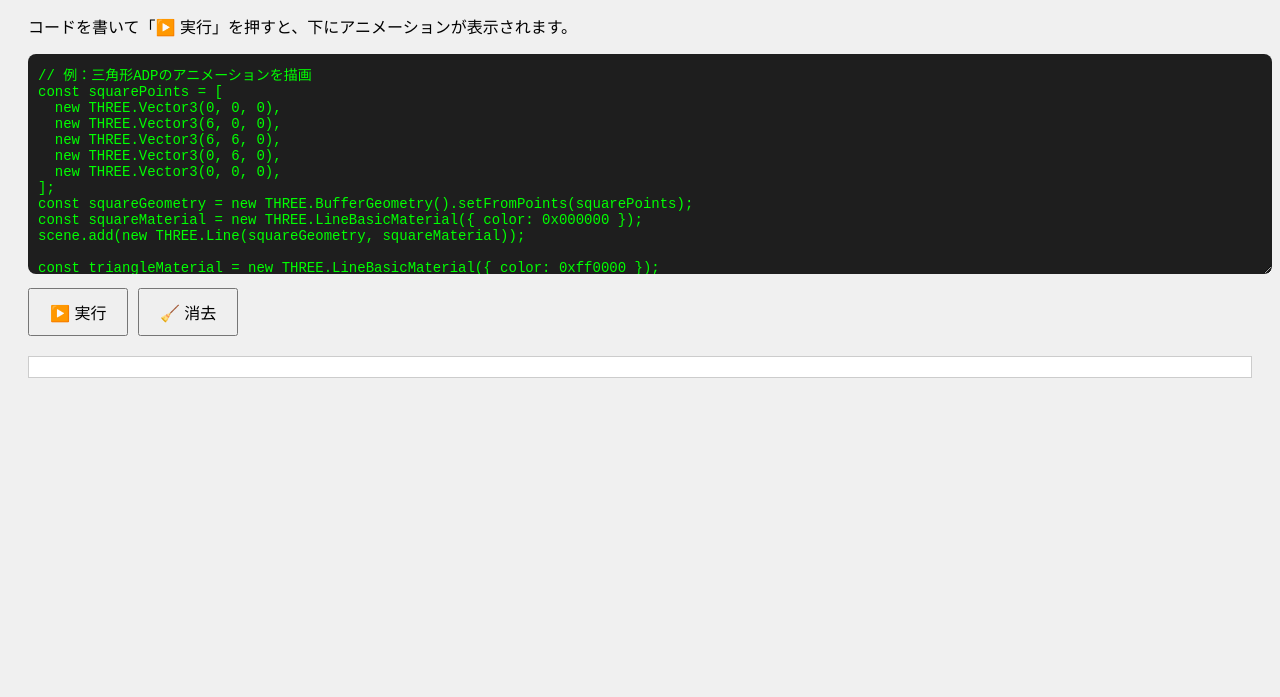
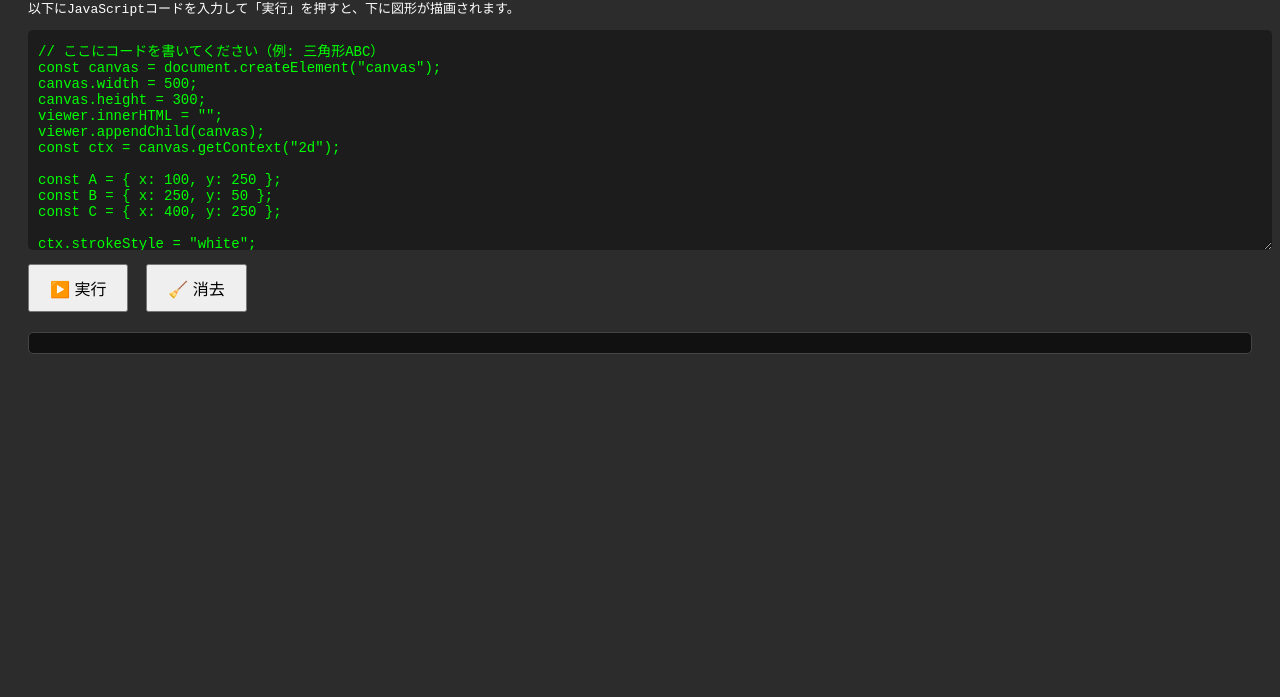
Before and after one commit to nori-sayamaru/blackboard-demo, a plain HTML site: page index.html in a window 1280 px wide. Shown: the part 103-800 px from the top of the page. Drawn offline with nearby package versions, Linux system fonts and the light colour scheme.

Commit message:
Add files via upload

```diff
--- a/index.html
+++ b/index.html
@@ -2,115 +2,90 @@
 <!DOCTYPE html>
 <html lang="ja">
 <head>
-  <meta charset="UTF-8" />
-  <title>黒板アニメーション</title>
+  <meta charset="UTF-8">
+  <title>黒板コードエディター</title>
   <style>
     body {
-      font-family: sans-serif;
-      background: #f0f0f0;
+      background-color: #2c2c2c;
+      color: #fff;
+      font-family: monospace;
       padding: 20px;
     }
     textarea {
       width: 100%;
       height: 200px;
-      background: #1e1e1e;
+      background-color: #1c1c1c;
       color: #00ff00;
-      font-family: monospace;
       font-size: 14px;
+      border: none;
       padding: 10px;
-      border-radius: 8px;
-      border: none;
+      border-radius: 5px;
+      margin-bottom: 10px;
     }
     button {
+      font-size: 16px;
       padding: 10px 20px;
-      margin: 10px 5px 20px 0;
-      font-size: 16px;
-      cursor: pointer;
+      margin-right: 10px;
     }
     #viewer {
-      background: #ffffff;
-      border: 1px solid #ccc;
+      margin-top: 20px;
+      background: #111;
       padding: 10px;
+      border-radius: 5px;
+      border: 1px solid #444;
     }
   </style>
 </head>
 <body>
-  <h1>🧑‍🏫 黒板コード実行デモ</h1>
-  <p>コードを書いて「▶️ 実行」を押すと、下にアニメーションが表示されます。</p>
+  <h1>🧑‍🏫 黒板エディター</h1>
+  <p>以下にJavaScriptコードを入力して「実行」を押すと、下に図形が描画されます。</p>
 
-  <textarea id="codeInput">
-// 例：三角形ADPのアニメーションを描画
-const squarePoints = [
-  new THREE.Vector3(0, 0, 0),
-  new THREE.Vector3(6, 0, 0),
-  new THREE.Vector3(6, 6, 0),
-  new THREE.Vector3(0, 6, 0),
-  new THREE.Vector3(0, 0, 0),
-];
-const squareGeometry = new THREE.BufferGeometry().setFromPoints(squarePoints);
-const squareMaterial = new THREE.LineBasicMaterial({ color: 0x000000 });
-scene.add(new THREE.Line(squareGeometry, squareMaterial));
+  <textarea id="codeInput">// ここにコードを書いてください（例: 三角形ABC）
+const canvas = document.createElement("canvas");
+canvas.width = 500;
+canvas.height = 300;
+viewer.innerHTML = "";
+viewer.appendChild(canvas);
+const ctx = canvas.getContext("2d");
 
-const triangleMaterial = new THREE.LineBasicMaterial({ color: 0xff0000 });
-const triangleGeometry = new THREE.BufferGeometry();
-const triangleLine = new THREE.Line(triangleGeometry, triangleMaterial);
-scene.add(triangleLine);
+const A = { x: 100, y: 250 };
+const B = { x: 250, y: 50 };
+const C = { x: 400, y: 250 };
 
-const totalLength = 6 * 4;
-const speed = 2;
-const totalTime = totalLength / speed;
-const clock = new THREE.Clock();
+ctx.strokeStyle = "white";
+ctx.lineWidth = 2;
+ctx.beginPath();
+ctx.moveTo(A.x, A.y);
+ctx.lineTo(B.x, B.y);
+ctx.lineTo(C.x, C.y);
+ctx.closePath();
+ctx.stroke();
 
-function getP(t) {
-  const distance = (t % totalTime) * speed;
-  if (distance <= 6) return new THREE.Vector3(distance, 0, 0);
-  if (distance <= 12) return new THREE.Vector3(6, distance - 6, 0);
-  if (distance <= 18) return new THREE.Vector3(18 - distance, 6, 0);
-  return new THREE.Vector3(0, 24 - distance, 0);
-}
+ctx.fillStyle = "white";
+ctx.font = "16px sans-serif";
+ctx.fillText("A", A.x - 20, A.y);
+ctx.fillText("B", B.x - 10, B.y - 10);
+ctx.fillText("C", C.x + 10, C.y);</textarea><br>
 
-function animate() {
-  requestAnimationFrame(animate);
-  const t = clock.getElapsedTime();
-  const P = getP(t);
-  const A = new THREE.Vector3(0, 0, 0);
-  const D = new THREE.Vector3(0, 6, 0);
-  const trianglePoints = [A, D, P, A];
-  triangleGeometry.setFromPoints(trianglePoints);
-  renderer.render(scene, camera);
-}
-animate();
-  </textarea>
-
-  <br />
   <button onclick="runCode()">▶️ 実行</button>
-  <button onclick="clearViewer()">🧹 消去</button>
+  <button onclick="clearCode()">🧹 消去</button>
 
   <div id="viewer"></div>
 
-  <script src="https://cdn.jsdelivr.net/npm/three@0.158.0/build/three.min.js"></script>
   <script>
-    let scene, camera, renderer;
-
     function runCode() {
-      clearViewer();
-      scene = new THREE.Scene();
-      camera = new THREE.OrthographicCamera(-4, 10, 10, -4, 0.1, 1000);
-      camera.position.z = 10;
-      renderer = new THREE.WebGLRenderer();
-      renderer.setSize(500, 300);
-      document.getElementById('viewer').appendChild(renderer.domElement);
-
+      const viewer = document.getElementById("viewer");
       const code = document.getElementById("codeInput").value;
       try {
-        new Function("scene", "camera", "renderer", code)(scene, camera, renderer);
+        new Function("viewer", code)(viewer);
       } catch (e) {
-        alert("コードにエラーがあります: " + e.message);
+        viewer.innerHTML = '<pre style="color:red;">' + e.message + '</pre>';
       }
     }
 
-    function clearViewer() {
-      document.getElementById('viewer').innerHTML = '';
+    function clearCode() {
+      document.getElementById("codeInput").value = "";
+      document.getElementById("viewer").innerHTML = "";
     }
   </script>
 </body>
```
